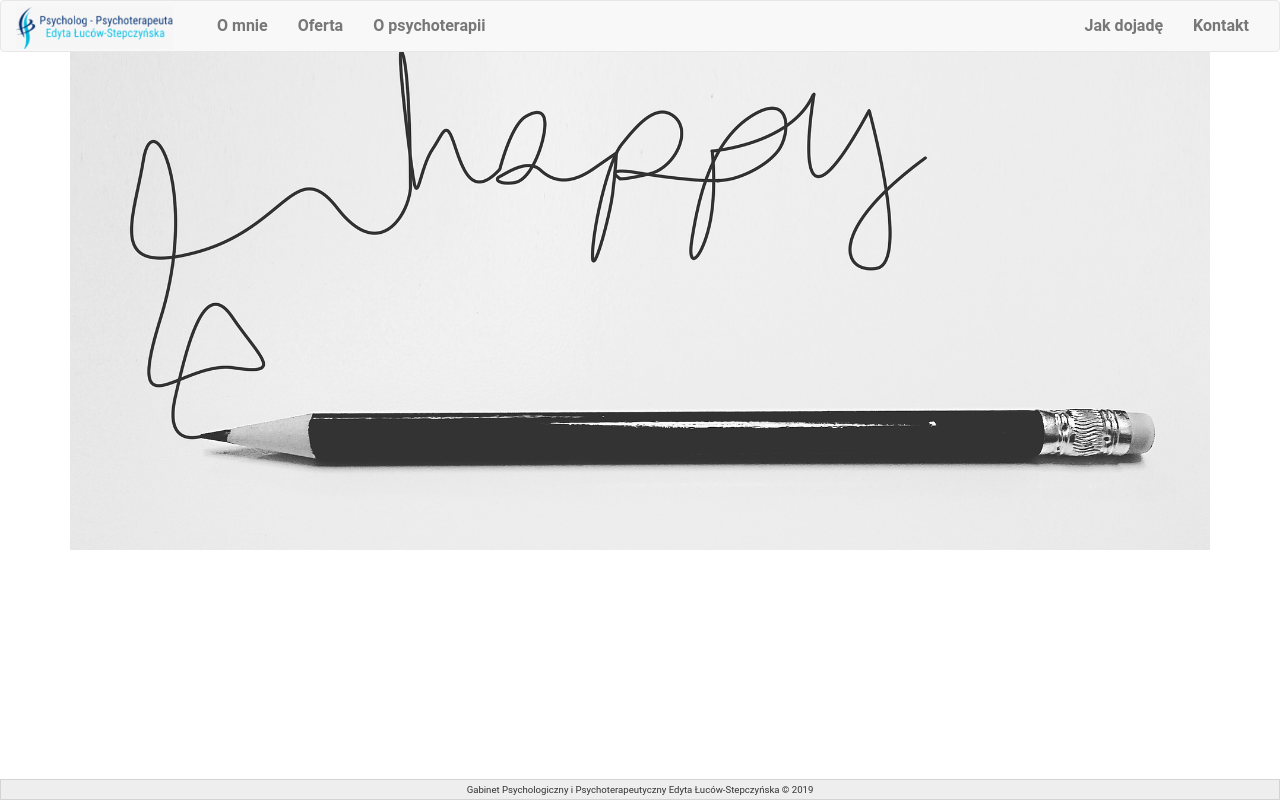
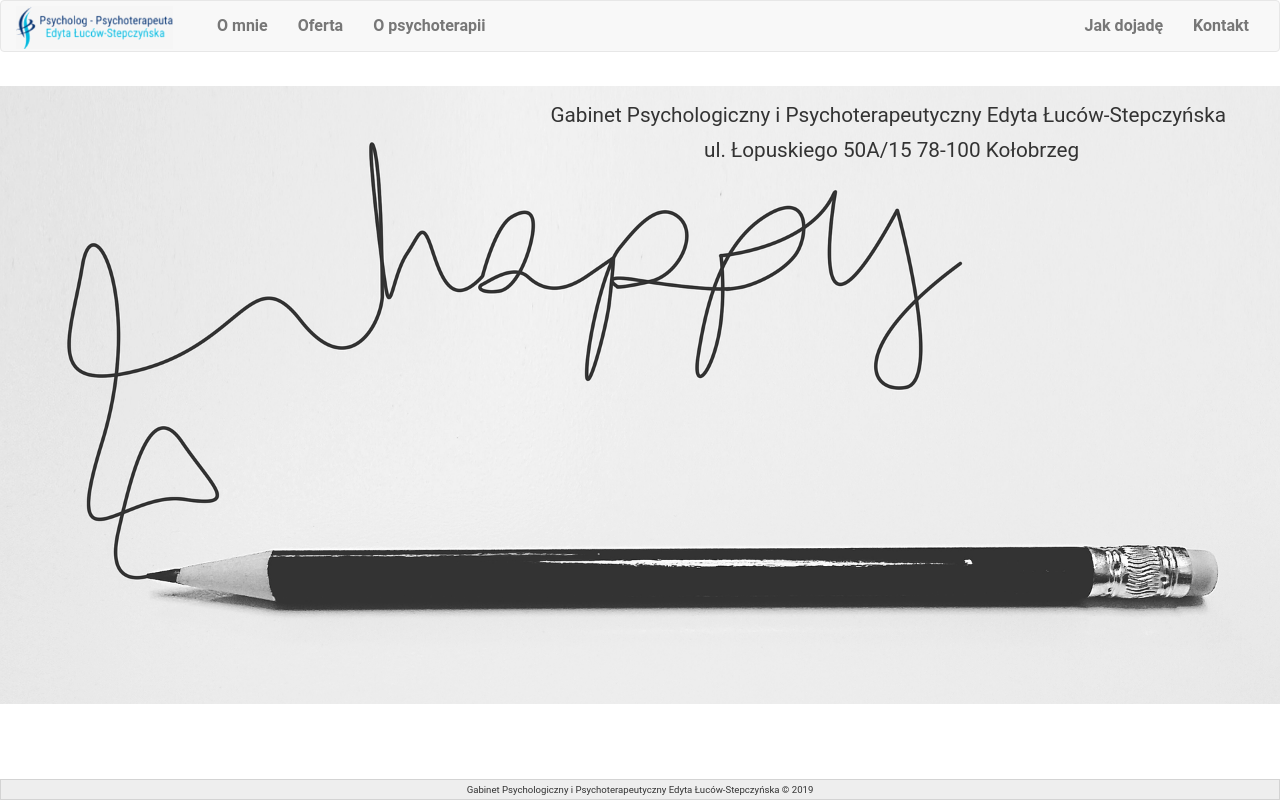
Before and after one commit to Ogar616/psychoterapia-kolobrzeg, a React (Create React App) app: page / in a window 1280 px wide. Built offline with nearby package versions, Linux system fonts and the light colour scheme.

Commit message:
animation in psychoteraphy.js added

```diff
--- a/src/App.js
+++ b/src/App.js
@@ -1,7 +1,6 @@
 import React from "react";
 import { BrowserRouter as Router, Route } from "react-router-dom";
 
-// import Jumbotron from "./components/jumbotron";
 import Nav from "./components/nav";
 import Home from "./components/home";
 import About from "./components/about";
@@ -9,14 +8,13 @@ import Offer from "./components/offer";
 import Psycho from "./components/psychoteraphy";
 import Contact from "./components/contact";
 import Location from "./components/location";
-import formContainer from './components/formContainer';
+import formContainer from "./components/formContainer";
 import Footer from "./components/footer";
 
 const App = () => (
   <Router>
     <>
       <div className="container">
-      {/* <Jumbotron /> */}
         <Nav />
         <Route exact path="/" component={Home} />
         <Route path="/home" component={Home} />
--- a/src/components/data/aboutPsychoTexts.js
+++ b/src/components/data/psychoteraphy.js
@@ -1,5 +1,66 @@
 const text1 = 'Psychoterapeuta rozmawia z pacjentem o jego uczuciach, myślach, fantazjach, snach. W ten sposób pomaga mu dotrzeć do tego co w nim najgłębiej ukryte i zrozumieć przyczyny własnych problemów. Źródła naszych przeżyć oraz motywy działań często są nieświadome. Prowadzi to do powtarzania w życiu bolesnych doświadczeń, których natury nie rozumiemy i które wywołują cierpienie. Uwolnienie się od tego bez pomocy kompetentnego terapeuty jest bardzo trudne. Terapeuta może pomóc pacjentowi zrozumieć jak teraźniejszość i przeszłość wpływają na sposób widzenia i rozumienia rzeczywistości, na obecne zachowania i relacje z innymi. Istotne jest odkrywanie nieświadomych aspektów funkcjonowania pacjenta- mechanizmów obronnych, lęków, snów (w formie interpretacji - jako głównego narzędzia terapii). Wiedza zdobyta w ten sposób może prowadzić do zmiany w sposobie przeżywania siebie i świata, ma wpływ na nasze działania i zdolność do wiązania się z innymi. Daje to szansę na zmniejszenie cierpienia lub uwolnienie się od niego i życie bardziej szczęśliwe, satysfakcjonujące i twórcze. Dzięki psychoterapii możliwe jest podjęcie na nowo zahamowanego procesu dojrzewania i integracji osobowości. Dokonywanie zmian i rozwiązywanie wewnętrznych konfliktów jest też procesem trudnym, długotrwałym i dlatego wymaga regularnych i częstych spotkań.'
 
-const text2 = 'Depresja, nerwica, problemy ze snem, zaburzenia jedzenia, obawy i lęki, natrętne myśli lub czynności, nadmierna podatność na choroby, obniżona odporność bez wyraźnej przyczyny, poczucie prześladowania, bycia obserwowanym, trudności w porozumiewaniu się z innymi, kryzys małżeński lub partnerski, przeżycie traumatycznej sytuacji, nieradzenie sobie z emocjami, poczucie niewykorzystywania swoich możliwości, potrzeba rozwoju i poznania siebie, zaniżona samoocena, nadmierny krytycyzm wobec siebie lub innych, nieodnajdywanie poczucia sensu swojego istnienia, ogólne niezadowolenie z jakości życia, bóle głowy, brzucha, pleców lub kręgosłupa o nieustalonej przyczynie lub związane z silnymi emocjami'
+const list = [
+    {
+        text: 'Depresja'
+    },
+    {
+        text: 'nerwica'
+    },
+    {
+        text: 'problemy ze snem'
+    },
+    {
+        text: 'zaburzenia jedzenia'
+    },
+    {
+        text: 'obawy i lęki'
+    },
+    {
+        text: 'natrętne myśli lub czynności'
+    },
+    {
+        text: 'nadmierna podatność na choroby'
+    },
+    {
+        text: 'obniżona odporność bez wyraźnej przyczyny'
+    },
+    {
+        text: 'poczucie prześladowania, bycia obserwowanym'
+    },
+    {
+        text: 'trudności w porozumiewaniu się z innymi'
+    },
+    {
+        text: 'kryzys małżeński lub partnerski'
+    },
+    {
+        text: 'przeżycie traumatycznej sytuacj'
+    },
+    {
+        text: 'nieradzenie sobie z emocjami'
+    },
+    {
+        text: 'poczucie niewykorzystywania swoich możliwości'
+    },
+    {
+        text: 'potrzeba rozwoju i poznania siebie'
+    },
+    {
+        text: 'zaniżona samoocena'
+    },
+    {
+        text: 'nadmierny krytycyzm wobec siebie lub innych'
+    },
+    {
+        text: 'nieodnajdywanie poczucia sensu swojego istnienia'
+    },
+    {
+        text: 'ogólne niezadowolenie z jakości życia'
+    },
+    {
+        text: 'bóle głowy, brzucha, pleców lub kręgosłupa o nieustalonej przyczynie lub związane z silnymi emocjami'
+    }
+]
 
-export { text1, text2 };
+export { text1, list };
--- a/src/components/home.js
+++ b/src/components/home.js
@@ -1,13 +1,20 @@
 import React, { Component } from "react";
 
-import img from '../assets/happy.png'
+import Jumbotron from "./jumbotron";
+
+// import img from '../assets/happy.png'
 
 class Home extends Component {
   render() {
     return (
-      <div>
+      <>
+      {/* <div>
         <img className='img-fluid' src={img} alt='Gabinet Psychologiczny i Psychoterapeutyczny Edyta Łuców-Stepczyńska'/>
-      </div>
+      </div> */}
+       <Jumbotron />
+
+      </>
+
     );
   }
 }
--- a/src/components/jumbotron.js
+++ b/src/components/jumbotron.js
@@ -1,12 +1,16 @@
-import React from 'react';
+import React from "react";
+
+import img from "../assets/happy.png";
 
 const Jumbotron = () => (
-    <div className="jumbotron jumbotron-fluid">
-  <div className="container">
-    <h2>Edyta Łuców-Stepczyńska</h2>
-    <p className="lead">Gabinet Psychologiczny i Psychoterapeutyczny</p>
+  <div className="jumbo">
+      <div className='name'>Gabinet Psychologiczny i Psychoterapeutyczny Edyta Łuców-Stepczyńska</div>
+<div className='address'>ul. Łopuskiego 50A/15 78-100 Kołobrzeg</div>
+    <img
+      src={img}
+      alt="Gabinet Psychologiczny i Psychoterapeutyczny Edyta Łuców-Stepczyńska"
+    />
   </div>
-</div>
 );
 
 export default Jumbotron;
--- a/src/components/offer.js
+++ b/src/components/offer.js
@@ -1,8 +1,9 @@
 import React, { Component } from "react";
+
+import ListItem from "./listItem";
 
 import listItems from "./data/offerItemsList";
 import diseasesList from "./data/diseasesItemsList";
-import ListItem from "./listItem";
 import runAnimation from "./data/runAnimation";
 
 const list = listItems.map((e, i) => <ListItem text={e.text} key={i} />);
--- a/src/components/psychoteraphy.js
+++ b/src/components/psychoteraphy.js
@@ -1,8 +1,16 @@
 import React, { Component } from "react";
 
-import { text1, text2 } from "./data/aboutPsychoTexts";
+import ListItem from "./listItem";
+
+import { text1, list } from "./data/psychoteraphy";
+import runAnimation from "./data/runAnimation";
+
+const list2 = list.map((e, i) => <ListItem text={e.text} key={i} />);
 
 class Psycho extends Component {
+  componentDidMount() {
+    runAnimation();
+  }
   render() {
     return (
       <>
@@ -12,7 +20,7 @@ class Psycho extends Component {
         <h3>Czym jest psychoterapia?</h3>
         <p className="description">{text1}</p>
         <h3>Wskazania do podjęcia psychoterapii</h3>
-        <p className="description">{text2}</p>
+        <ul className={"rolldown-list-small"}>{list2}</ul>
       </>
     );
   }
--- a/src/styles/generic.scss
+++ b/src/styles/generic.scss
@@ -10,11 +10,24 @@ li {
 img {
   width: 100%;
 }
-
-.jumbotron {
-  text-align: center;
-  h1 {
-    margin-top: 0;
+.jumbo {
+  width: 100vw;
+  position: absolute;
+  left: 0;
+  top: 5.6vh;
+  .name {
+    font-size: 1.62vw;
+    width: 57vw;
+    float: right;
+    position: relative;
+    top: 2.9em;
+  }
+  .address {
+    font-size: 1.62vw;
+    width: 45vw;
+    float: right;
+    position: relative;
+    top: 3.6em;
   }
 }
 .description {
--- a/src/styles/typography.scss
+++ b/src/styles/typography.scss
@@ -4,7 +4,7 @@ h1 {
   font-size: 3rem;
   padding: 0.2em;
   border-radius: 5px;
-  margin-top: 1em;
+  margin-top: 1.2em;
   margin-bottom: 1em;
 }
 h2 {
```
Also changed, not shown: 1 other file (tests, documents, lock files or other folders). Lines whose indentation alone changed are shown as unchanged.
